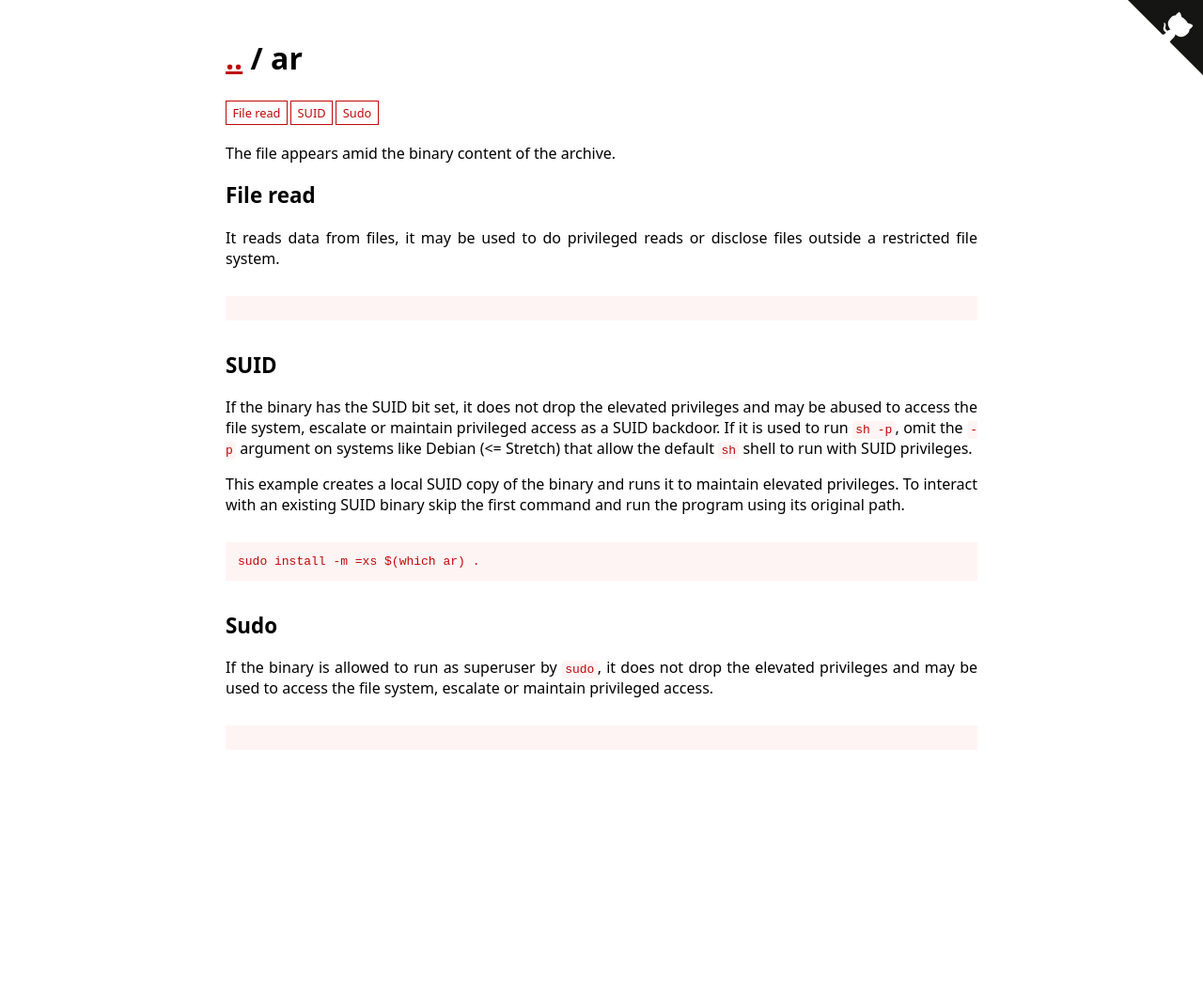
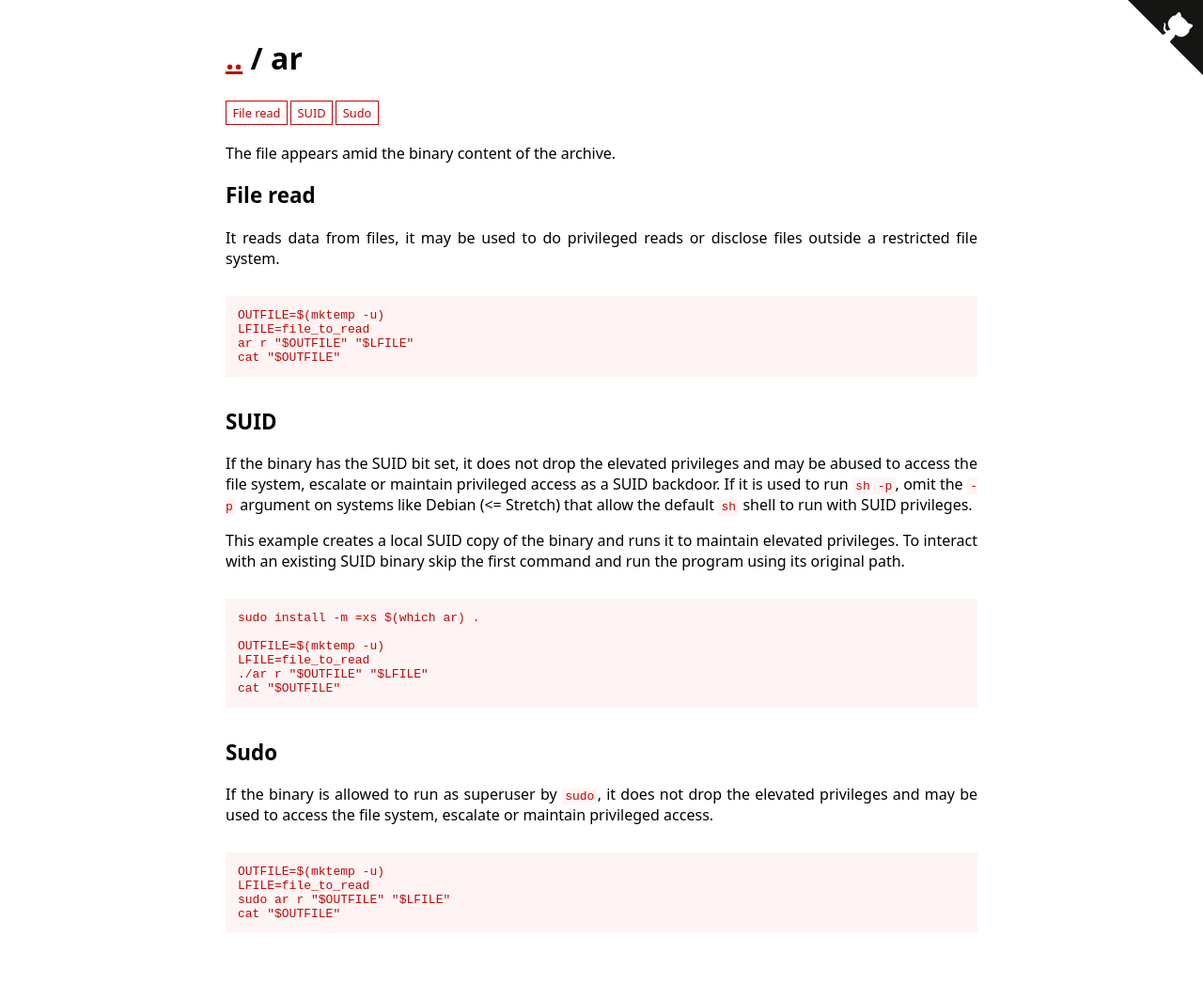
Before and after one commit to GTFOBins/GTFOBins.github.io, a Jekyll site: the page built from _gtfobins/ar.md, in a window 1280 px wide. Shown: the whole page at 94% size. Built offline with Jekyll 4.4.1, drawn with Linux system fonts in a browser that asks for light colours; before the commit the page ends 900 px from its top, so only the background shows below that.

Commit message:
Fix YAML in ar

```diff
--- a/_gtfobins/ar.md
+++ b/_gtfobins/ar.md
@@ -2,21 +2,21 @@
 description: The file appears amid the binary content of the archive.
 functions:
   file-read:
-    code: |
-      OUTFILE=$(mktemp -u)
-      LFILE=file_to_read
-      ar r "$OUTFILE" "$LFILE"
-      cat "$OUTFILE"
+    - code: |
+        OUTFILE=$(mktemp -u)
+        LFILE=file_to_read
+        ar r "$OUTFILE" "$LFILE"
+        cat "$OUTFILE"
   suid:
-    code: |
-      OUTFILE=$(mktemp -u)
-      LFILE=file_to_read
-      ./ar r "$OUTFILE" "$LFILE"
-      cat "$OUTFILE"
+    - code: |
+        OUTFILE=$(mktemp -u)
+        LFILE=file_to_read
+        ./ar r "$OUTFILE" "$LFILE"
+        cat "$OUTFILE"
   sudo:
-    code: |
-      OUTFILE=$(mktemp -u)
-      LFILE=file_to_read
-      sudo ar r "$OUTFILE" "$LFILE"
-      cat "$OUTFILE"
+    - code: |
+        OUTFILE=$(mktemp -u)
+        LFILE=file_to_read
+        sudo ar r "$OUTFILE" "$LFILE"
+        cat "$OUTFILE"
 ---
```
